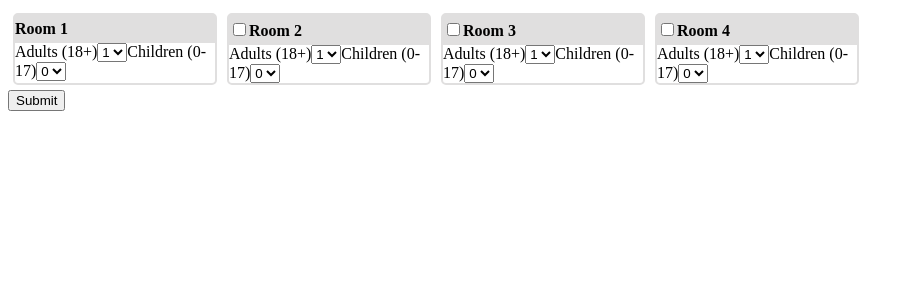
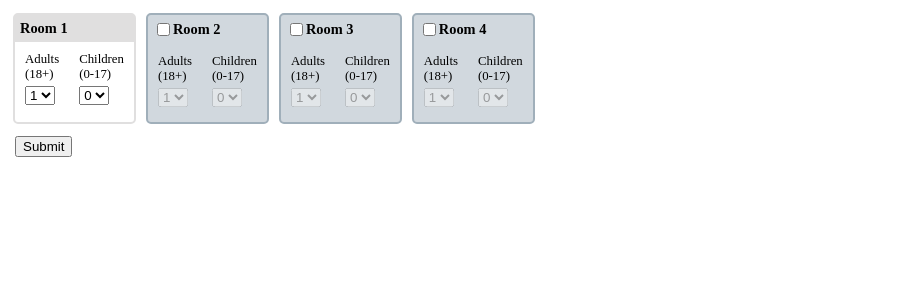
Before and after one commit to kpounds/hotel-demo, a Next.js app: page / in a window 1280 px wide. Shown: the top 300 px of the page, without its empty margins (0-914 px from the left). Built offline with nearby package versions, Linux system fonts and the light colour scheme.

Commit message:
Adding styling and disabled functionality

```diff
--- a/components/Rooms/index.tsx
+++ b/components/Rooms/index.tsx
@@ -13,21 +13,43 @@ interface IRoomProps {
   roomsStore?: RoomsStore
 }
 
+interface IRoomContainerProps {
+  disabled: boolean
+}
+
 const FlexContainer = styled.div`
   display: flex;
 `
 
 const StyledRoom = styled.div`
-  max-width: 200px;
-  border: 2px solid #e0dfdf;
+  max-width: 190px;
+  border: 2px solid
+    ${(props: IRoomContainerProps) => (props.disabled ? "#a0afba" : "#e0dfdf")};
   border-radius: 5px;
   margin: 5px;
+  ${(props: IRoomContainerProps) =>
+    props.disabled ? "background-color: #d1d8de" : ""}
 `
 
 const StyledHeader = styled.h4`
-  background-color: #e0dfdf;
+  display: flex;
+  align-items: center;
+  background-color: ${(props: IRoomContainerProps) =>
+    props.disabled ? "" : "#e0dfdf"};
   margin: 0;
-  padding: 5px 0;
+  padding: 5px;
+  font-size: 0.9em;
+`
+
+const SelectContainer = styled.div`
+  padding: 10px 10px 15px;
+  max-width: 80px;
+`
+
+const SelectLabel = styled.label`
+  font-size: 0.8em;
+  display: block;
+  padding-bottom: 4px;
 `
 
 @inject("roomsStore")
@@ -39,8 +61,8 @@ class Rooms extends Component<IRoomProps> {
       <FlexContainer>
         {roomsStore!.roomData.map((room: RoomList) => {
           return (
-            <StyledRoom key={room.room}>
-              <StyledHeader>
+            <StyledRoom disabled={!room.selected} key={room.room}>
+              <StyledHeader disabled={!room.selected}>
                 {room.room !== 1 ? (
                   <>
                     <input
@@ -60,27 +82,43 @@ class Rooms extends Component<IRoomProps> {
                   <span>Room {room.room}</span>
                 )}
               </StyledHeader>
-              <label htmlFor={`adults-${room.room}`}>Adults (18+)</label>
+              <FlexContainer>
+                <SelectContainer>
+                  <SelectLabel htmlFor={`adults-${room.room}`}>
+                    Adults
+                    <br />
+                    (18+)
+                  </SelectLabel>
                   <select
                     name={`adults-${room.room}`}
                     id={`adults-${room.room}`}
                     value={room.adults}
+                    disabled={!room.selected}
                     onChange={e => handleChangeValue(e, room.room, "adults")}
                   >
                     <option value={1}>1</option>
                     <option value={2}>2</option>
                   </select>
-              <label htmlFor={`children-${room.room}`}>Children (0-17)</label>
+                </SelectContainer>
+                <SelectContainer>
+                  <SelectLabel htmlFor={`children-${room.room}`}>
+                    Children
+                    <br />
+                    (0-17)
+                  </SelectLabel>
                   <select
                     name={`children-${room.room}`}
                     id={`children-${room.room}`}
                     value={room.children}
+                    disabled={!room.selected}
                     onChange={e => handleChangeValue(e, room.room, "children")}
                   >
                     <option value={0}>0</option>
                     <option value={1}>1</option>
                     <option value={2}>2</option>
                   </select>
+                </SelectContainer>
+              </FlexContainer>
             </StyledRoom>
           )
         })}
--- a/pages/index.tsx
+++ b/pages/index.tsx
@@ -1,13 +1,17 @@
 import { SyntheticEvent, Component } from "react"
 import RoomsApi from "../api/RoomsApi"
-import RoomList from "../models/RoomList"
 import RoomsStore from "../stores/RoomsStore"
 import { inject, observer } from "mobx-react"
 import Rooms from "../components/Rooms"
+import styled from "styled-components"
 
 interface IHomeProps {
   roomsStore: RoomsStore
 }
+
+const StyledButton = styled.button`
+  margin: 7px;
+`
 
 @inject("roomsStore")
 @observer
@@ -42,9 +46,9 @@ class Home extends Component<IHomeProps> {
     return (
       <div>
         <Rooms handleChangeValue={handleChangeValue} />
-        <button type="submit" onClick={() => roomsStore.submitRoomData()}>
+        <StyledButton type="submit" onClick={() => roomsStore.submitRoomData()}>
           Submit
-        </button>
+        </StyledButton>
         {roomsStore.loading && <div>Loading...</div>}
       </div>
     )
```
Lines whose indentation alone changed are shown as unchanged.
